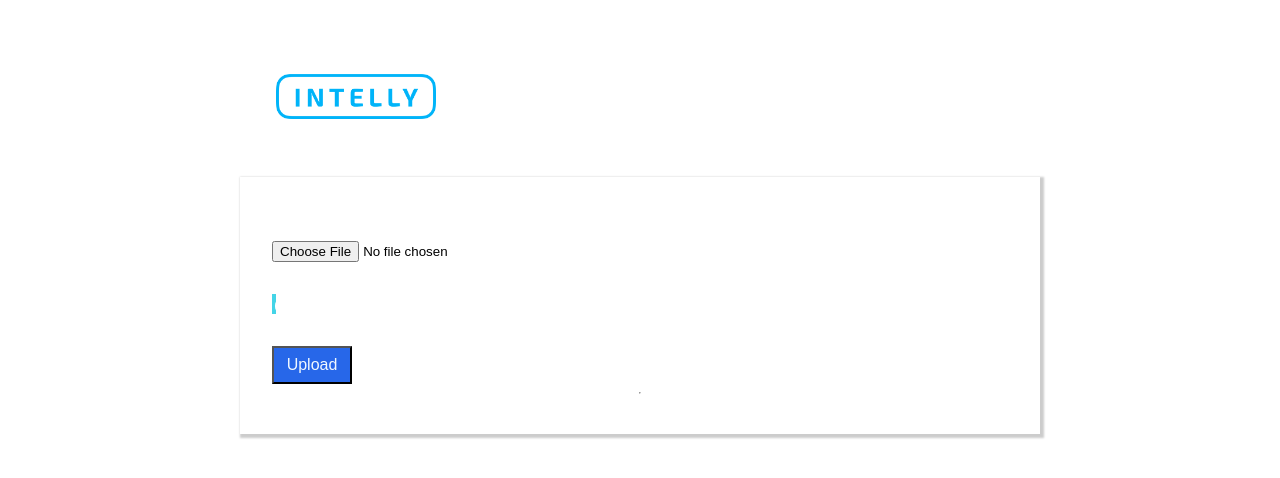
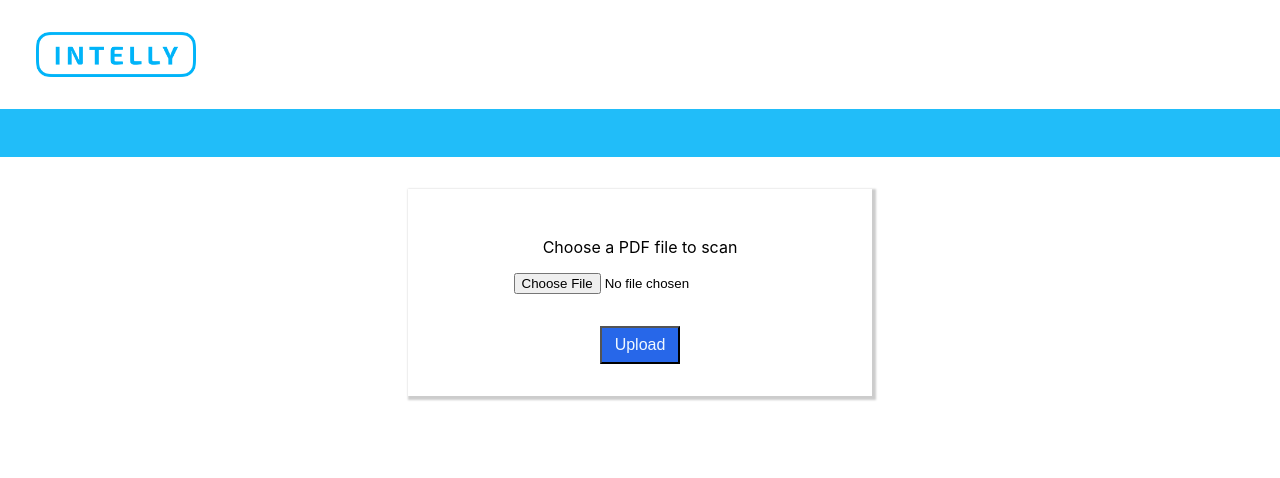
Before and after one commit to tomekregulski/intelly-admin-tasks-client, a React (Create React App) app: page / in a window 1280 px wide. Shown: the top 478 px of the page. Built offline with nearby package versions, Linux system fonts and the light colour scheme; no server answers.

Commit message:
Basic styling adjustment

```diff
--- a/src/App.css
+++ b/src/App.css
@@ -1,30 +1,22 @@
-.App {
-  margin: 2rem auto;
-  max-width: 800px;
-}
-
-.progessBar {
-  height: 1rem;
-  width: 0%;
-  background-color: rgb(68, 212, 231);
-  color: white;
-  padding: 2px;
-}
-
 .file-upload {
   box-shadow: 2px 2px 2px 2px #ccc;
   padding: 2rem;
   display: flex;
   flex-direction: column;
-
+  align-items: center;
   justify-content: space-between;
   font-size: 1rem;
+  max-width: 400px;
+  margin: 0 auto;
 }
 
-input,
 div,
 button {
   margin-top: 2rem;
+}
+
+input {
+  margin: 0 auto;
 }
 
 .upbutton {
--- a/src/components/FileUpload.js
+++ b/src/components/FileUpload.js
@@ -2,11 +2,8 @@ import React, { useRef, useState, useEffect } from 'react';
 import axios from 'axios';
 
 function FileUpload() {
-  const [file, setFile] = useState(''); // storing the uploaded file
-  // storing the recived file from backend
-  // const [data, getFile] = useState({ name: '', path: '' });
-  const [progress, setProgess] = useState(0); // progess bar
-  const el = useRef(); // accesing input element
+  const [file, setFile] = useState('');
+  const el = useRef();
 
   useEffect(() => {
     async function fetchData() {
@@ -20,9 +17,7 @@ function FileUpload() {
   });
 
   const handleChange = (e) => {
-    setProgess(0);
     const file = e.target.files[0]; // accessing file
-    console.log(file);
     setFile(file); // storing file
   };
 
@@ -39,14 +34,6 @@ function FileUpload() {
             'Content-Type': file.type,
             'Access-Control-Allow-Origin': '*',
           },
-        },
-        {
-          onUploadProgress: (ProgressEvent) => {
-            let progress =
-              Math.round((ProgressEvent.loaded / ProgressEvent.total) * 100) +
-              '%';
-            setProgess(progress);
-          },
         }
       )
       .then((res) => {
@@ -58,16 +45,11 @@ function FileUpload() {
   return (
     <div>
       <div className='file-upload'>
+        <p>Choose a PDF file to scan</p>
         <input type='file' ref={el} onChange={handleChange} />
-        <div className='progessBar' style={{ width: progress }}>
-          {progress}
-        </div>
         <button onClick={uploadFile} className='upbutton'>
           Upload
         </button>
-        <hr />
-        {/* displaying received image*/}
-        {/* {data.path && <img src={data.path} alt={data.name} />} */}
       </div>
     </div>
   );
--- a/src/components/Navbar/NavStyles.js
+++ b/src/components/Navbar/NavStyles.js
@@ -1,15 +1,15 @@
 // eslint-disable-next-line import/no-anonymous-default-export
 export default {
   nav: {
-    marginTop: '1rem',
-    marginBottom: '.2rem',
+    // marginTop: '1rem',
+    // marginBottom: '.2rem',
   },
   desktopNavContainer: {
     display: 'flex',
   },
   logo: {
     // width: '130px',
-    margin: '0 auto 10px',
+    // margin: '0 auto 10px',
     display: 'block',
   },
   navLinks: {
@@ -43,7 +43,7 @@ export default {
   '@media screen and (min-width: 1200px)': {
     nav: {
       maxWidth: 'none',
-      padding: '10px 20px',
+      padding: '0 20px',
     },
   },
   '@media screen and (min-width: 1550px)': {},
--- a/src/components/Navbar/NavbarSwitch.js
+++ b/src/components/Navbar/NavbarSwitch.js
@@ -18,6 +18,9 @@ function NavbarSwitch() {
   return (
     <>
       <NavbarLoggedOut />
+      <div
+        style={{ height: '48px', backgroundColor: 'rgba(0, 180, 249, 0.872)' }}
+      ></div>
     </>
   );
   // }
```
